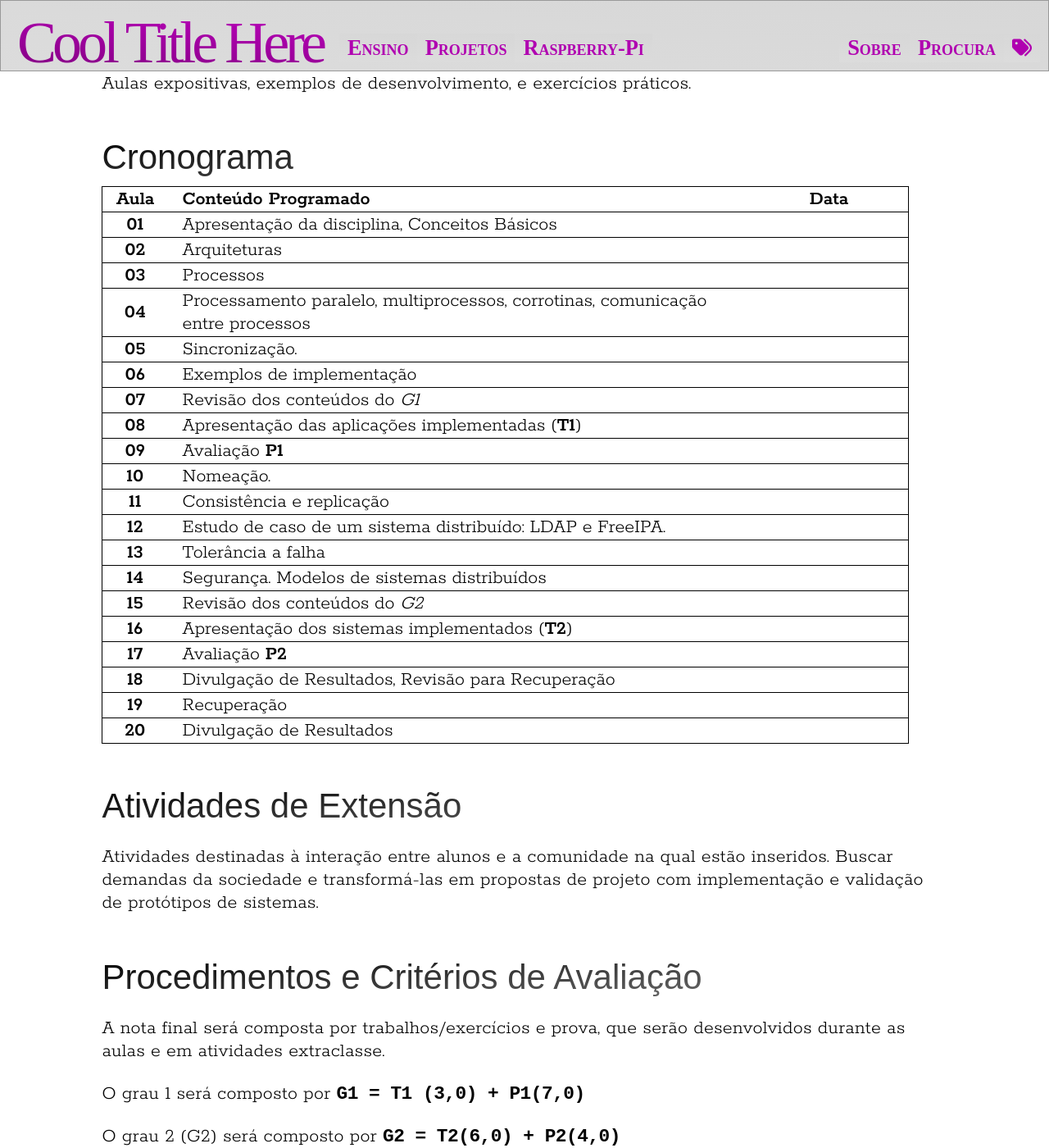
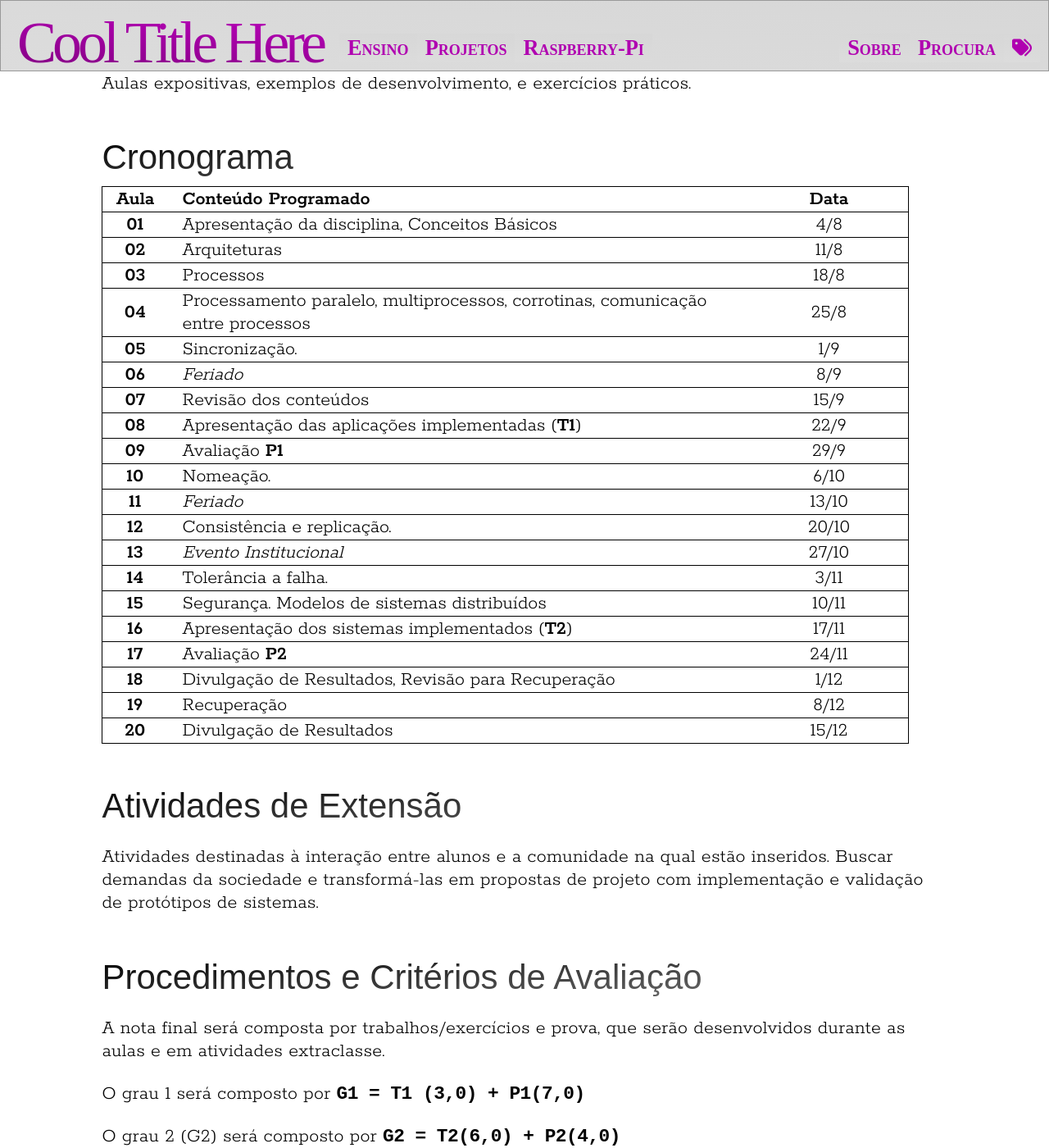
Before and after one commit to rafasgj/rafaeljeffman.com, a Jekyll site: the page built from teaching/lasalle/2023-02-sistemas-distribuidos.md, in a window 1280 px wide and 1400 px high, scrolled down 1762 px. Shown: the whole window at 82% size. Built offline with Jekyll 4.4.1, drawn with Linux system fonts in a browser that asks for light colours; some web fonts are replaced.

Commit message:
Update lecture dates.

```diff
--- a/teaching/lasalle/2023-02-sistemas-distribuidos.md
+++ b/teaching/lasalle/2023-02-sistemas-distribuidos.md
@@ -66,26 +66,26 @@ Aulas expositivas, exemplos de desenvolvimento, e exercícios práticos.
 
 | Aula | Conteúdo Programado | Data |
 | :--: | :------------------ | :--: |
-| **01** | Apresentação da disciplina, Conceitos Básicos | |
-| **02** | Arquiteturas | |
-| **03** | Processos | |
-| **04** | Processamento paralelo, multiprocessos, corrotinas, comunicação entre processos | |
-| **05** | Sincronização. | |
-| **06** | Exemplos de implementação |  |
-| **07** | Revisão dos conteúdos do _G1_ | |
-| **08** | Apresentação das aplicações implementadas (**T1**) | |
-| **09** | Avaliação **P1** | |
-| **10** | Nomeação. | |
-| **11** | Consistência e replicação | |
-| **12** | Estudo de caso de um sistema distribuído: LDAP e FreeIPA. | |
-| **13** | Tolerância a falha | |
-| **14** | Segurança. Modelos de sistemas distribuídos | |
-| **15** | Revisão dos conteúdos do _G2_ | |
-| **16** | Apresentação dos sistemas implementados (**T2**) | |
-| **17** | Avaliação **P2** | |
-| **18** | Divulgação de Resultados, Revisão para Recuperação | |
-| **19** | Recuperação | |
-| **20** | Divulgação de Resultados | |
+| **01** | Apresentação da disciplina, Conceitos Básicos | 4/8 |
+| **02** | Arquiteturas | 11/8 |
+| **03** | Processos | 18/8 |
+| **04** | Processamento paralelo, multiprocessos, corrotinas, comunicação entre processos | 25/8 |
+| **05** | Sincronização. | 1/9 |
+| **06** | _Feriado_ | 8/9 |
+| **07** | Revisão dos conteúdos | 15/9 |
+| **08** | Apresentação das aplicações implementadas (**T1**) | 22/9 |
+| **09** | Avaliação **P1** | 29/9 |
+| **10** | Nomeação. | 6/10 |
+| **11** | _Feriado_ | 13/10 |
+| **12** | Consistência e replicação. | 20/10 |
+| **13** | _Evento Institucional_ | 27/10 |
+| **14** | Tolerância a falha. | 3/11 |
+| **15** | Segurança. Modelos de sistemas distribuídos | 10/11 |
+| **16** | Apresentação dos sistemas implementados (**T2**) | 17/11 |
+| **17** | Avaliação **P2** | 24/11 |
+| **18** | Divulgação de Resultados, Revisão para Recuperação | 1/12 |
+| **19** | Recuperação | 8/12 |
+| **20** | Divulgação de Resultados | 15/12 |
 
 
 ## Atividades de Extensão {#extensao}
```
Also changed, not shown: teaching/lasalle/2023-02-engsw.md (+20 -20 lines), teaching/lasalle/2023-02-mobile.md (+20 -20 lines).
